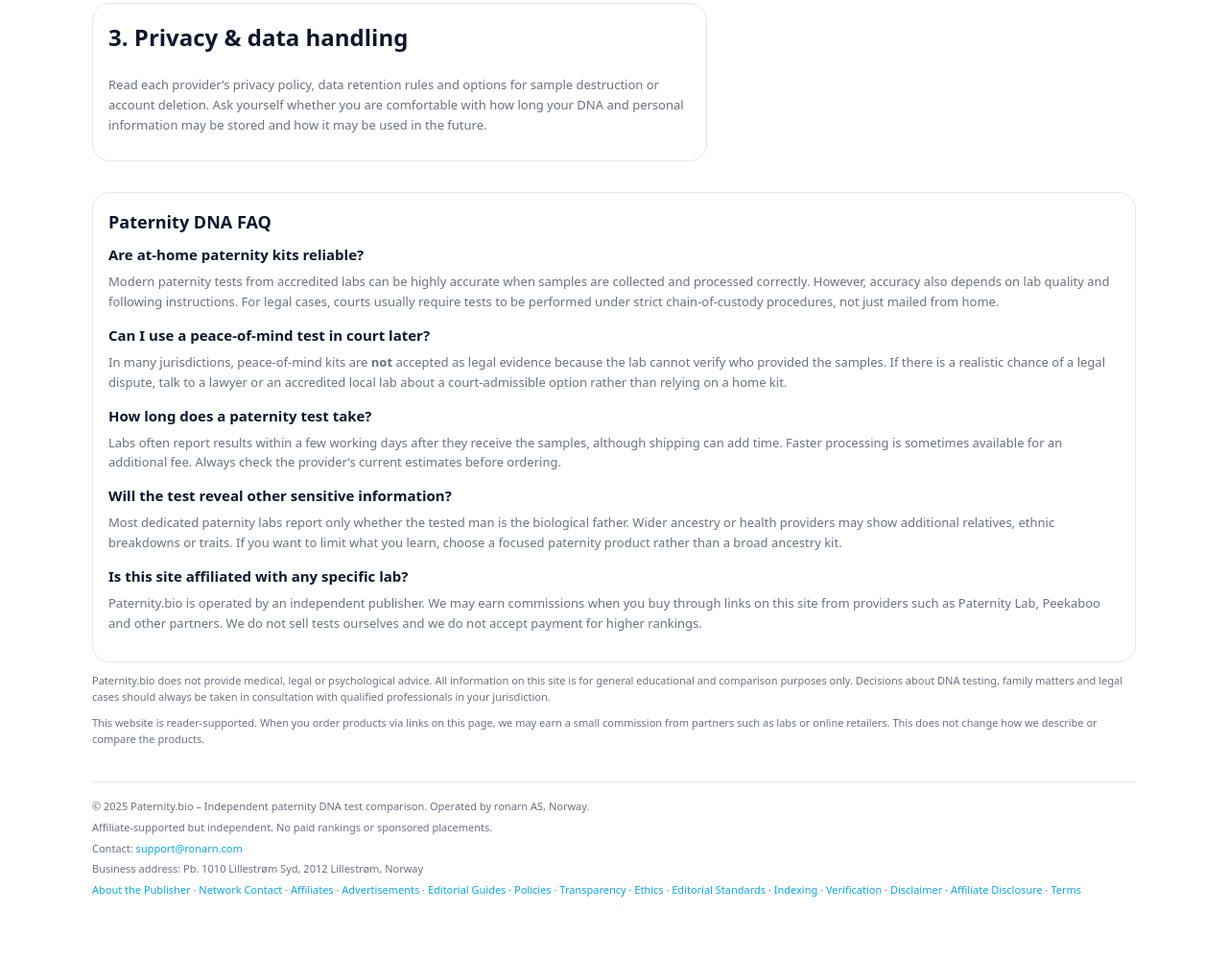
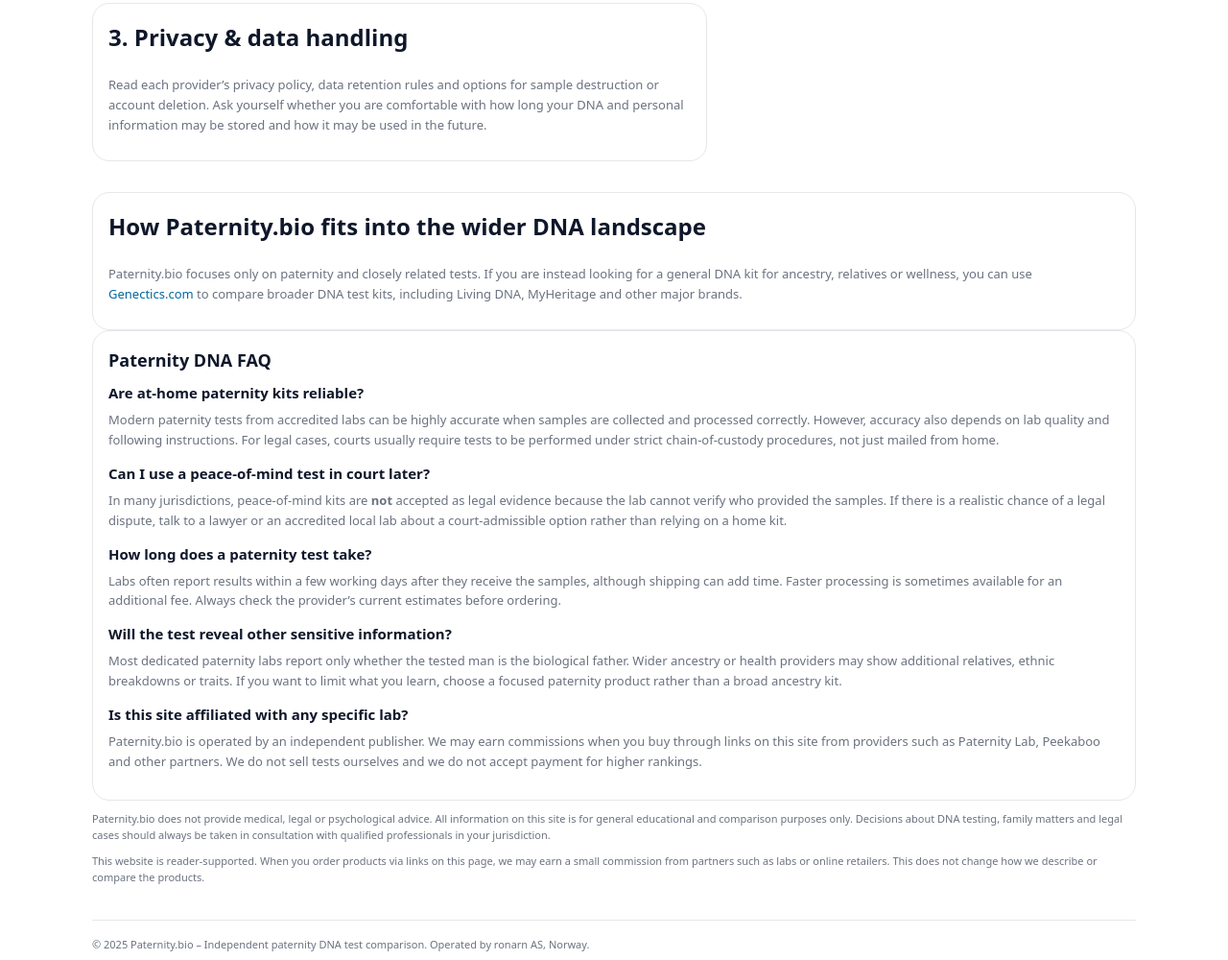
Before and after one commit to BioHealthLabs/paternity.bio-site, a plain HTML site: page index.html in a window 1280 px wide. Shown: the part 2718-3718 px from the top of the page at 96% size. Drawn offline with Linux system fonts and the light colour scheme.

Commit message:
Update index.html

```diff
--- a/index.html
+++ b/index.html
@@ -417,6 +417,16 @@
       </article>
     </section>
 
+    <section class="card">
+  <h2>How Paternity.bio fits into the wider DNA landscape</h2>
+  <p>
+    Paternity.bio focuses only on paternity and closely related tests. If you are instead
+    looking for a general DNA kit for ancestry, relatives or wellness, you can use
+    <a href="https://www.genectics.com/" rel="noopener">Genectics.com</a> to compare
+    broader DNA test kits, including Living DNA, MyHeritage and other major brands.
+  </p>
+</section>
+
     <!-- FAQ -->
     <section id="faq" class="card faq" aria-labelledby="faq-heading">
       <h2 id="faq-heading" class="section-title">Paternity DNA FAQ</h2>
```
